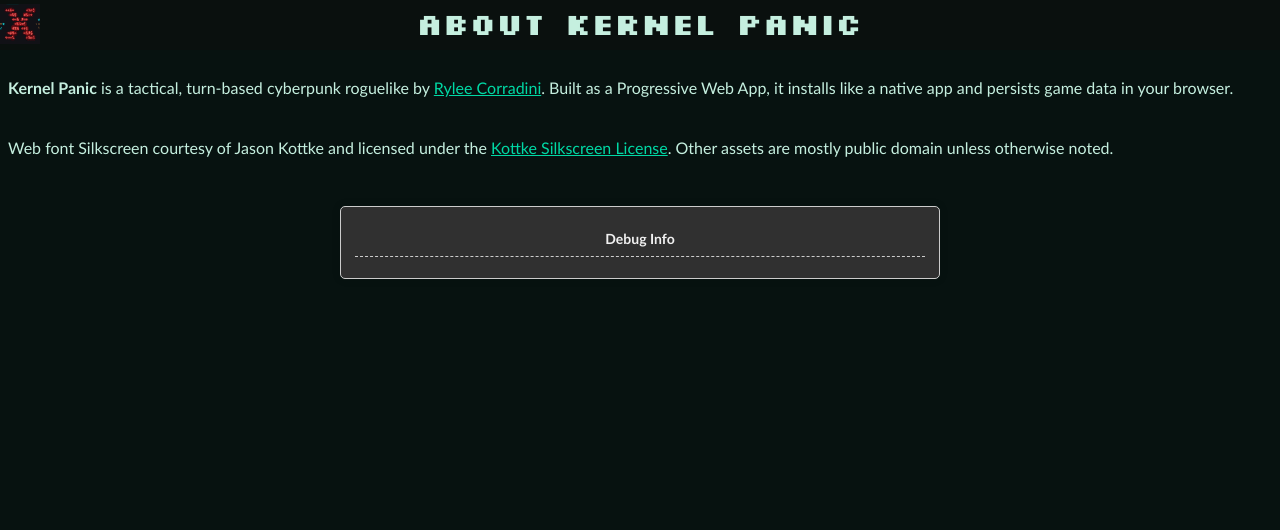
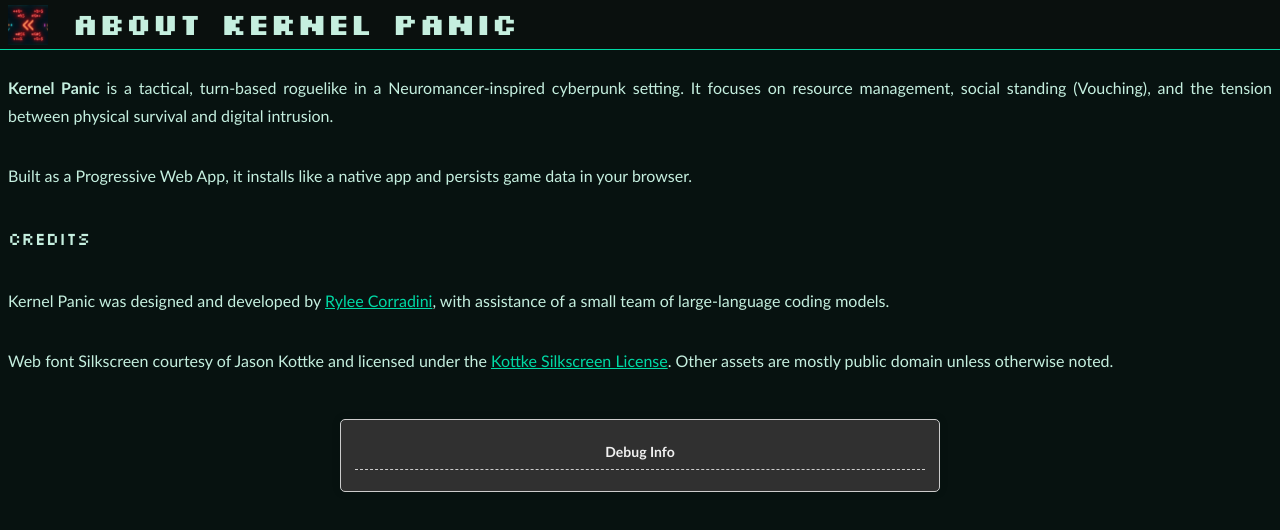
Before and after one commit to facerix/kernel-panic, a website with bundled scripts: page about.html in a window 1280 px wide. Built offline with nearby package versions, Linux system fonts and the light colour scheme.

Commit message:
about page updates

```diff
--- a/about.html
+++ b/about.html
@@ -26,7 +26,7 @@
     <style>
       header {
         h1 {
-          margin: 0;
+          margin: 0 0 0 0.5em;
         }
       }
       body {
@@ -114,19 +114,28 @@
   </head>
 
   <body class="fill-height">
-    <header>
-      <a href="/">
-        <img src="/icon.svg" alt="Kernel Panic logo" />
+    <header id="main-head">
+      <a href="/" class="header-back-btn">
+        <img src="/images/back.png" alt="Back to Kernel Panic" />
       </a>
       <h1>About Kernel Panic</h1>
     </header>
     <main>
       <p>
-        <strong>Kernel Panic</strong> is a tactical, turn-based cyberpunk roguelike by
-        <a href="https://www.facerix.com/about">Rylee Corradini</a>. Built as a Progressive Web App,
-        it installs like a native app and persists game data in your browser.
+        <strong>Kernel Panic</strong> is a tactical, turn-based roguelike in a Neuromancer-inspired
+        cyberpunk setting. It focuses on resource management, social standing (Vouching), and the
+        tension between physical survival and digital intrusion.
       </p>
-
+      <p>
+        Built as a Progressive Web App, it installs like a native app and persists game data in your
+        browser.
+      </p>
+      <h3>Credits</h3>
+      <p>
+        Kernel Panic was designed and developed by
+        <a href="https://www.facerix.com/about">Rylee Corradini</a>, with assistance of a small team
+        of large-language coding models.
+      </p>
       <p>
         Web font Silkscreen courtesy of Jason Kottke and licensed under the
         <a
```
Also changed, not shown: index.html (+1 -1 lines), images/back.png (added).
